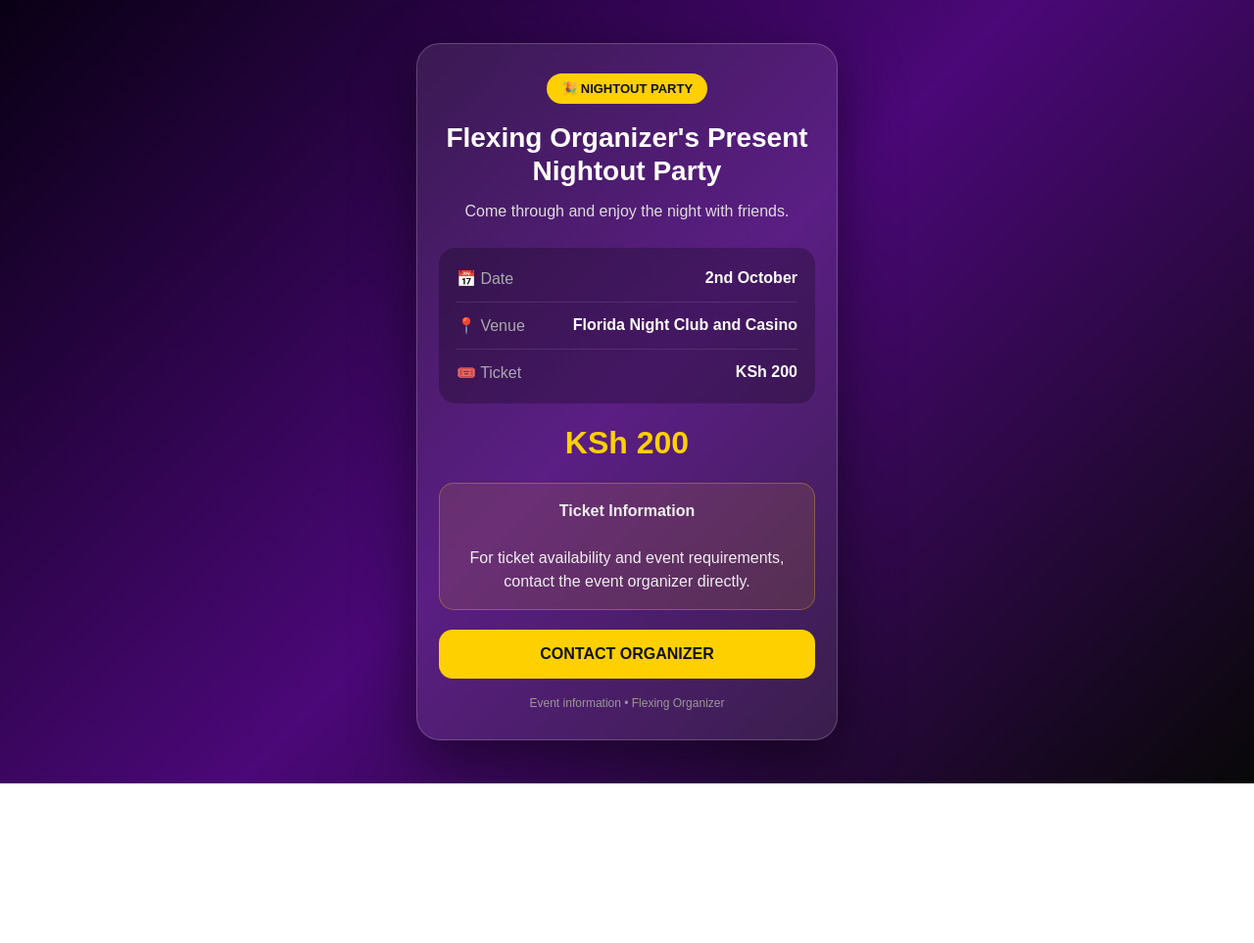
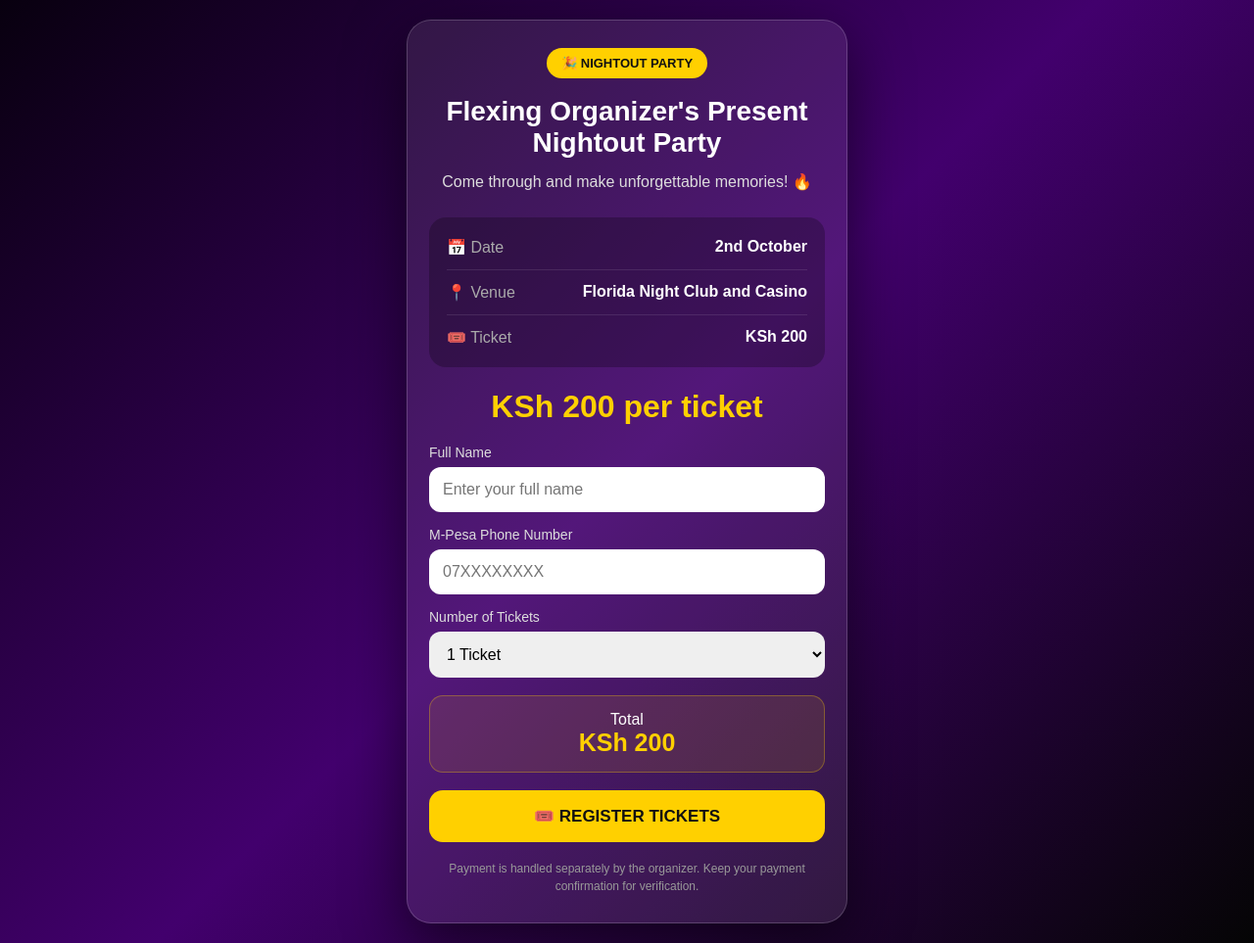
Before and after one commit to ralphatrades1/Flexing-night-out-, a plain HTML site: page index.html in a window 1280 px wide. Shown: the whole page at 98% size. Before the commit the page ends 800 px from the top, so only its background shows below. Drawn offline with Linux system fonts and the light colour scheme.

Commit message:
Update index.html

```diff
--- a/index.html
+++ b/index.html
@@ -3,7 +3,6 @@
 <head>
 <meta charset="UTF-8">
 <meta name="viewport" content="width=device-width, initial-scale=1.0">
-
 <title>Flexing Organizer's Present Nightout Party</title>
 
 <style>
@@ -16,7 +15,7 @@
 
 body {
   min-height: 100vh;
-  background: linear-gradient(135deg, #090014, #4b0878, #080808);
+  background: linear-gradient(135deg, #08000f, #42006d, #050505);
   color: white;
   display: flex;
   justify-content: center;
@@ -26,13 +25,12 @@ body {
 
 .card {
   width: 100%;
-  max-width: 430px;
-  background: rgba(255,255,255,0.09);
-  border: 1px solid rgba(255,255,255,0.2);
-  border-radius: 24px;
-  padding: 30px 22px;
-  text-align: center;
-  box-shadow: 0 20px 60px rgba(0,0,0,.5);
+  max-width: 450px;
+  background: rgba(255,255,255,.09);
+  border: 1px solid rgba(255,255,255,.18);
+  border-radius: 25px;
+  padding: 28px 22px;
+  box-shadow: 0 20px 60px rgba(0,0,0,.55);
 }
 
 .badge {
@@ -41,35 +39,36 @@ body {
   color: #111;
   padding: 8px 15px;
   border-radius: 30px;
+  font-size: 13px;
   font-weight: bold;
-  font-size: 13px;
   margin-bottom: 18px;
 }
 
 h1 {
   font-size: 28px;
-  line-height: 1.2;
-  margin-bottom: 12px;
+  line-height: 1.15;
+  text-align: center;
 }
 
 .subtitle {
+  text-align: center;
   color: #ddd;
+  margin: 12px 0 24px;
   line-height: 1.5;
-  margin-bottom: 25px;
 }
 
 .details {
   background: rgba(0,0,0,.25);
   border-radius: 17px;
   padding: 8px 18px;
-  text-align: left;
+  margin-bottom: 22px;
 }
 
 .row {
   display: flex;
   justify-content: space-between;
   gap: 15px;
-  padding: 14px 0;
+  padding: 13px 0;
   border-bottom: 1px solid rgba(255,255,255,.1);
 }
 
@@ -87,36 +86,85 @@ h1 {
 }
 
 .price {
+  text-align: center;
   color: #ffd000;
   font-size: 32px;
   font-weight: bold;
-  margin: 22px 0;
+  margin: 20px 0;
 }
 
-.notice {
+label {
+  display: block;
+  margin: 15px 0 7px;
+  color: #ddd;
+  font-size: 14px;
+}
+
+input,
+select {
+  width: 100%;
+  padding: 14px;
+  border: none;
+  border-radius: 12px;
+  font-size: 16px;
+  outline: none;
+}
+
+.total {
+  margin-top: 18px;
+  padding: 15px;
   background: rgba(255,208,0,.1);
   border: 1px solid rgba(255,208,0,.3);
-  border-radius: 15px;
-  padding: 16px;
-  color: #eee;
-  line-height: 1.5;
+  border-radius: 14px;
+  text-align: center;
 }
 
-.contact {
-  display: block;
-  margin-top: 20px;
+.total strong {
+  color: #ffd000;
+  font-size: 25px;
+}
+
+button {
+  width: 100%;
+  border: none;
+  border-radius: 14px;
   padding: 16px;
-  border-radius: 14px;
+  margin-top: 18px;
   background: #ffd000;
   color: #111;
-  text-decoration: none;
+  font-size: 17px;
+  font-weight: bold;
+  cursor: pointer;
+}
+
+.payment {
+  display: none;
+  margin-top: 20px;
+  padding: 20px;
+  background: rgba(37,211,102,.12);
+  border: 1px solid rgba(37,211,102,.4);
+  border-radius: 15px;
+  line-height: 1.6;
+}
+
+.till {
+  color: #20d46b;
+  font-size: 25px;
+  font-weight: bold;
+  margin: 8px 0;
+}
+
+.reference {
+  color: #ffd000;
   font-weight: bold;
 }
 
-.footer {
-  margin-top: 18px;
+.small {
   color: #999;
   font-size: 12px;
+  text-align: center;
+  margin-top: 18px;
+  line-height: 1.5;
 }
 </style>
 </head>
@@ -125,14 +173,14 @@ h1 {
 
 <div class="card">
 
-  <div class="badge">🎉 NIGHTOUT PARTY</div>
+  <div style="text-align:center;">
+    <div class="badge">🎉 NIGHTOUT PARTY</div>
+  </div>
 
-  <h1>
-    Flexing Organizer's Present Nightout Party
-  </h1>
+  <h1>Flexing Organizer's Present Nightout Party</h1>
 
   <p class="subtitle">
-    Come through and enjoy the night with friends.
+    Come through and make unforgettable memories! 🔥
   </p>
 
   <div class="details">
@@ -154,26 +202,118 @@ h1 {
 
   </div>
 
-  <div class="price">
-    KSh 200
+  <div class="price">KSh 200 per ticket</div>
+
+  <label for="name">Full Name</label>
+  <input id="name" type="text" placeholder="Enter your full name">
+
+  <label for="phone">M-Pesa Phone Number</label>
+  <input id="phone" type="tel" placeholder="07XXXXXXXX">
+
+  <label for="tickets">Number of Tickets</label>
+  <select id="tickets" onchange="updateTotal()">
+    <option value="1">1 Ticket</option>
+    <option value="2">2 Tickets</option>
+    <option value="3">3 Tickets</option>
+    <option value="4">4 Tickets</option>
+    <option value="5">5 Tickets</option>
+  </select>
+
+  <div class="total">
+    Total<br>
+    <strong>KSh <span id="total">200</span></strong>
   </div>
 
-  <div class="notice">
-    <strong>Ticket Information</strong>
-    <br><br>
-    For ticket availability and event requirements,
-    contact the event organizer directly.
-  </div>
+  <button onclick="registerTicket()">
+    🎟️ REGISTER TICKETS
+  </button>
 
-  <a class="contact" href="#">
-    CONTACT ORGANIZER
-  </a>
+  <div class="payment" id="payment"></div>
 
-  <div class="footer">
-    Event information • Flexing Organizer
-  </div>
+  <p class="small">
+    Payment is handled separately by the organizer.
+    Keep your payment confirmation for verification.
+  </p>
 
 </div>
 
+<script>
+
+const PRICE = 200;
+
+function updateTotal() {
+  const tickets = Number(document.getElementById("tickets").value);
+  document.getElementById("total").textContent = tickets * PRICE;
+}
+
+function registerTicket() {
+
+  const name = document.getElementById("name").value.trim();
+  const phone = document.getElementById("phone").value.trim();
+  const tickets = Number(document.getElementById("tickets").value);
+  const total = tickets * PRICE;
+
+  if (!name) {
+    alert("Please enter your full name.");
+    return;
+  }
+
+  if (!phone) {
+    alert("Please enter your M-Pesa phone number.");
+    return;
+  }
+
+  const reference =
+    "FLEX-" +
+    Date.now().toString().slice(-6);
+
+  const payment = document.getElementById("payment");
+
+  payment.style.display = "block";
+
+  payment.innerHTML = `
+    <strong>🎟️ Registration Created</strong>
+    <br><br>
+
+    Name: ${escapeHtml(name)}
+    <br>
+
+    Tickets: ${tickets}
+    <br>
+
+    Total: <strong>KSh ${total}</strong>
+    <br><br>
+
+    <strong>M-Pesa Till Number</strong>
+
+    <div class="till">3519583</div>
+
+    Pay the required amount using the organizer's
+    official payment instructions.
+
+    <br><br>
+
+    Your registration reference:
+    <div class="reference">${reference}</div>
+
+    <br>
+
+    Keep your M-Pesa confirmation message and
+    registration reference for payment verification.
+  `;
+
+  payment.scrollIntoView({
+    behavior: "smooth"
+  });
+}
+
+function escapeHtml(text) {
+  const div = document.createElement("div");
+  div.textContent = text;
+  return div.innerHTML;
+}
+
+</script>
+
 </body>
 </html>
```
